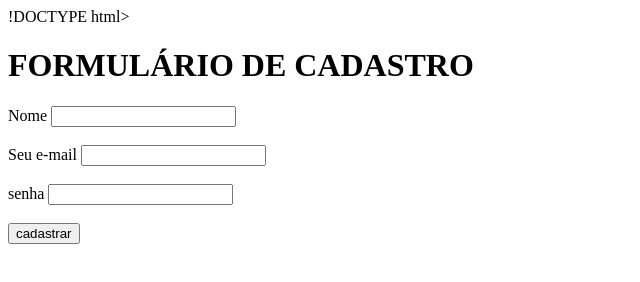
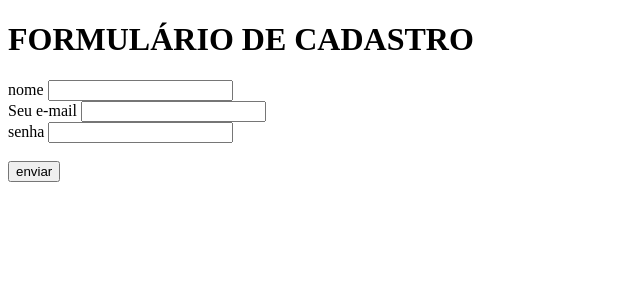
Before and after one commit to korylo/curso_ebac_frontend, a plain HTML site: page exercicio.html in a window 1280 px wide. Shown: the whole page, without its empty margins (0-640 px from the left). Drawn offline with Linux system fonts and the light colour scheme.

Commit message:
corrigindo o exercicio

```diff
--- a/exercicio.html
+++ b/exercicio.html
@@ -1,26 +1,26 @@
-!DOCTYPE html>
+<!DOCTYPE html>
 <html lang="pt-br">
-
 <head>
     <meta charset="UTF-8">
-    <meta http-equiv="X-UA-Compatible" content="IE=edge">
     <meta name="viewport" content="width=device-width, initial-scale=1.0">
-    <title>exercicio html</title>
+    <title>Document</title>
 </head>
 <body>
     <h1>FORMULÁRIO DE CADASTRO</h1>
-    <label>Nome</label>
-        <input type="text" name="nome" ><br>
+    <form>
+        <label for="nome">nome</label>
+        <input id="nome" type="text" name="nome" />
 
         <br />
-        <label>Seu e-mail</label>
-        <input type="e-mail" name="email" ><br>
+        <label for="email">Seu e-mail</label>
+        <input id="email" type="email" />
 
         <br/>
-        <label>senha</label>
-        <input type="password" name="senha"><br>
+        <label for="senha">senha</label>
+        <input id="senha" type="password" name="senha"><br>
         <br />
-            <input type="submit" name="cadastrar" value="cadastrar">
-    <form>
+        <button type="submit">enviar</button>
+    </form>
+
 </body>
 </html>
```
